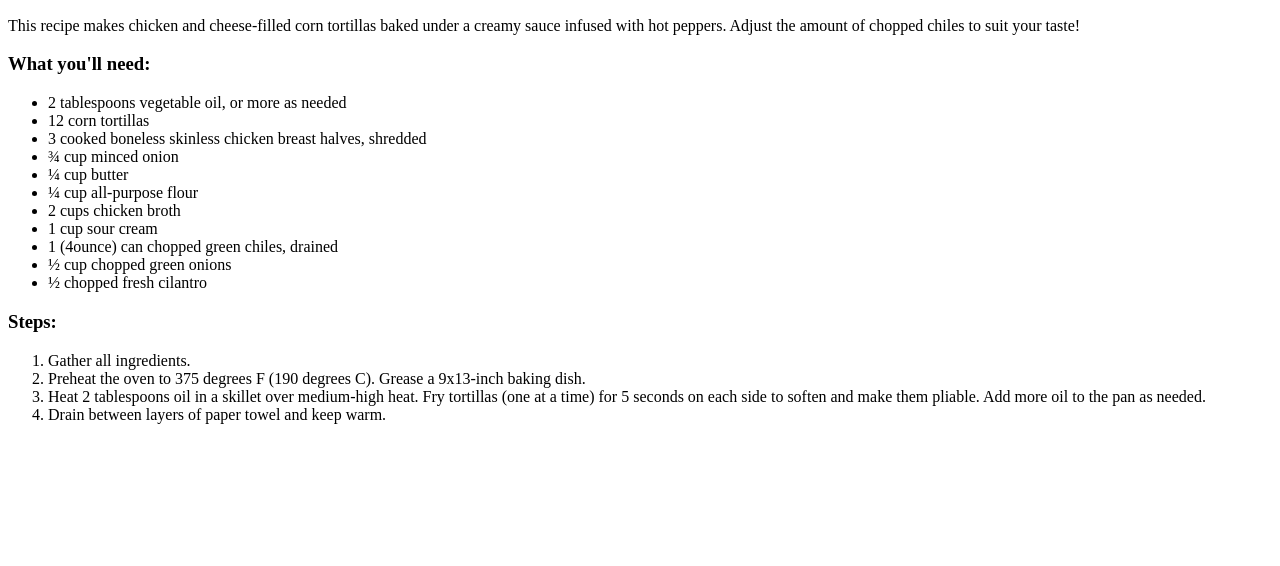
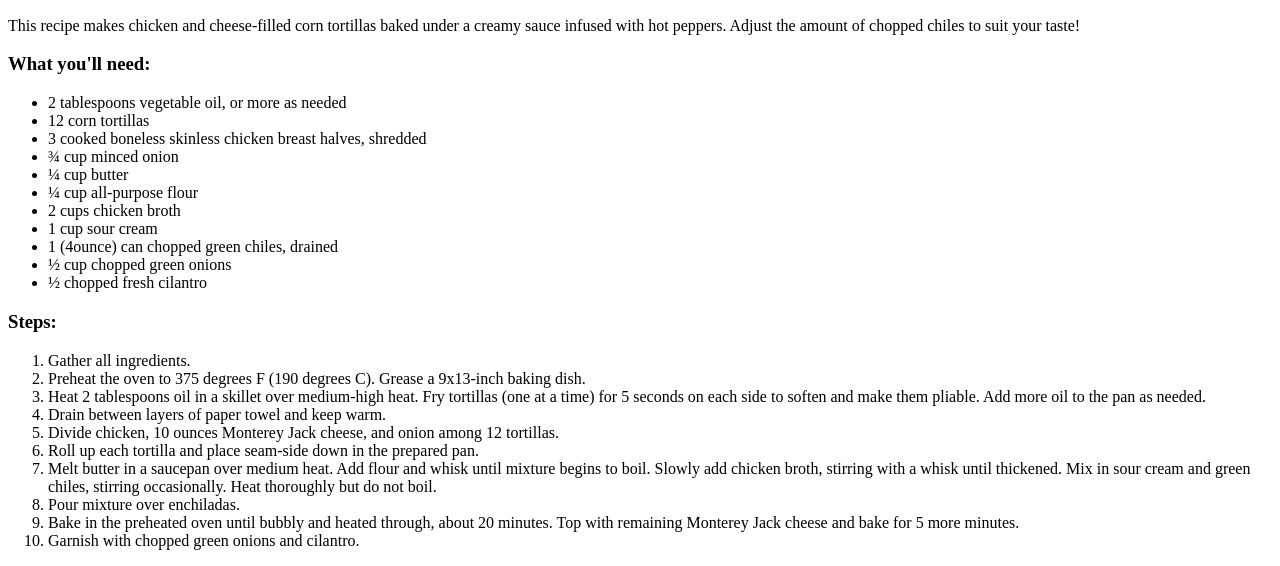
Before and after one commit to ConnorClark25/odin-recipes, a plain HTML site: page recipes/chicken-enchiladas.html in a window 1280 px wide. Shown: the part 734-1300 px from the top of the page. Before the commit the page ends 1174 px from the top, so only its background shows below. Drawn offline with Linux system fonts and the light colour scheme.

Commit message:
Add recipe step by step for chicken enchiladas

```diff
--- a/recipes/chicken-enchiladas.html
+++ b/recipes/chicken-enchiladas.html
@@ -38,6 +38,13 @@
         <li>Preheat the oven to 375 degrees F (190 degrees C). Grease a 9x13-inch baking dish.</li>
         <li>Heat 2 tablespoons oil in a skillet over medium-high heat. Fry tortillas (one at a time) for 5 seconds on each side to soften and make them pliable. Add more oil to the pan as needed.</li>
         <li>Drain between layers of paper towel and keep warm.</li>
+        <li>Divide chicken, 10 ounces Monterey Jack cheese, and onion among 12 tortillas.</li>
+        <li>Roll up each tortilla and place seam-side down in the prepared pan. </li>
+        <Li>Melt butter in a saucepan over medium heat. Add flour and whisk until mixture begins to boil. Slowly add chicken broth, stirring with a whisk until thickened. Mix in sour cream and green chiles, stirring occasionally. Heat thoroughly but do not boil.</Li>
+        <li>Pour mixture over enchiladas.</li>
+        <li>Bake in the preheated oven until bubbly and heated through, about 20 minutes. Top with remaining Monterey Jack cheese and bake for 5 more minutes.</li>
+        <li>Garnish with chopped green onions and cilantro.</li>
+
 
 
     </ol>
```
Also changed, not shown: index.html (+1 -1 lines).
